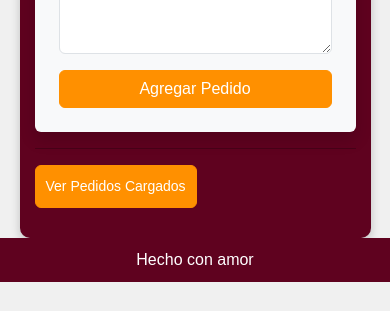
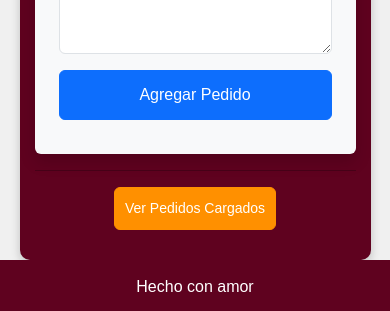
Before and after one commit to Nallis02/deployconectoweb, a Vue app: page /#/ in a window 390 px wide. Shown: the part 930-1241 px from the top of the page. Before the commit the page ends 1212 px from the top, so only its background shows below. Built offline with nearby package versions, Linux system fonts and the light colour scheme.

Commit message:
mejoras en estilos

```diff
--- a/src/components/TablaPedidos.vue
+++ b/src/components/TablaPedidos.vue
@@ -46,6 +46,7 @@
 
           <!-- Columna de Acciones -->
           <template #cell(acciones)="row">
+            <div class="d-flex justify-content-center gap-2">
             <b-button
               size="sm"
               variant="warning"
@@ -61,6 +62,7 @@
             >
               Eliminar
             </b-button>
+          </div>
           </template>
         </b-table>
       </div>
--- a/src/style.css
+++ b/src/style.css
@@ -75,9 +75,12 @@ h1 {
   color: white;
   background: black;
 }
-.boton {
-  background: #ff9000;
-  border: 1px solid #ff9000;
+.boton, .btn-alt {
+  display: block;
+  width: fit-content;
+  margin: 10px auto;
+  padding: 12px 20px;
+  text-align: center;
 }
 .boton:hover {
   background: #5f021f;
@@ -100,12 +103,13 @@ h1 {
   border: 1px solid #ff9000;
 }
 footer {
+  margin-top: 20px;
+  padding: 15px;
+  background: #5f021f;
+  color: white;
   text-align: center;
-  padding: 10px;
-  margin-top: auto;
-  background:#5f021f;
-  color: white;
 }
+
 .b-table {
   background: white;
   border-radius: 8px;
@@ -187,6 +191,7 @@ a:hover {
 
   .menu {
     flex-direction: column;
+    align-items: center;
     gap: 10px;
     margin-top: 10px;
     margin-right: 0;
@@ -213,8 +218,11 @@ a:hover {
 
   .b-table {
     font-size: 14px;
-    overflow-x: auto; /* Hacer que la tabla se desplace horizontalmente */
+    overflow-x: auto;
     display: block;
+  }
+  footer {
+    margin-top: auto;
   }
 }
 
```
